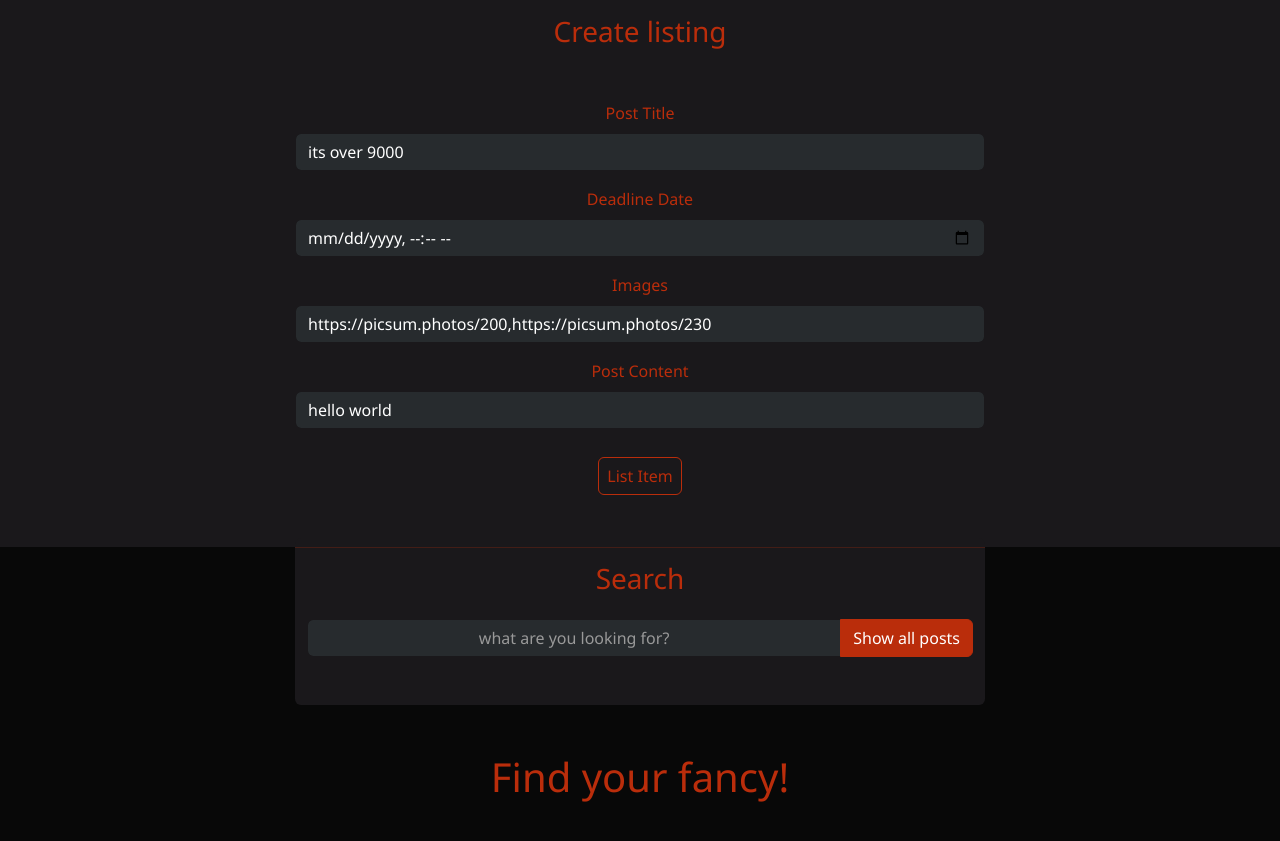
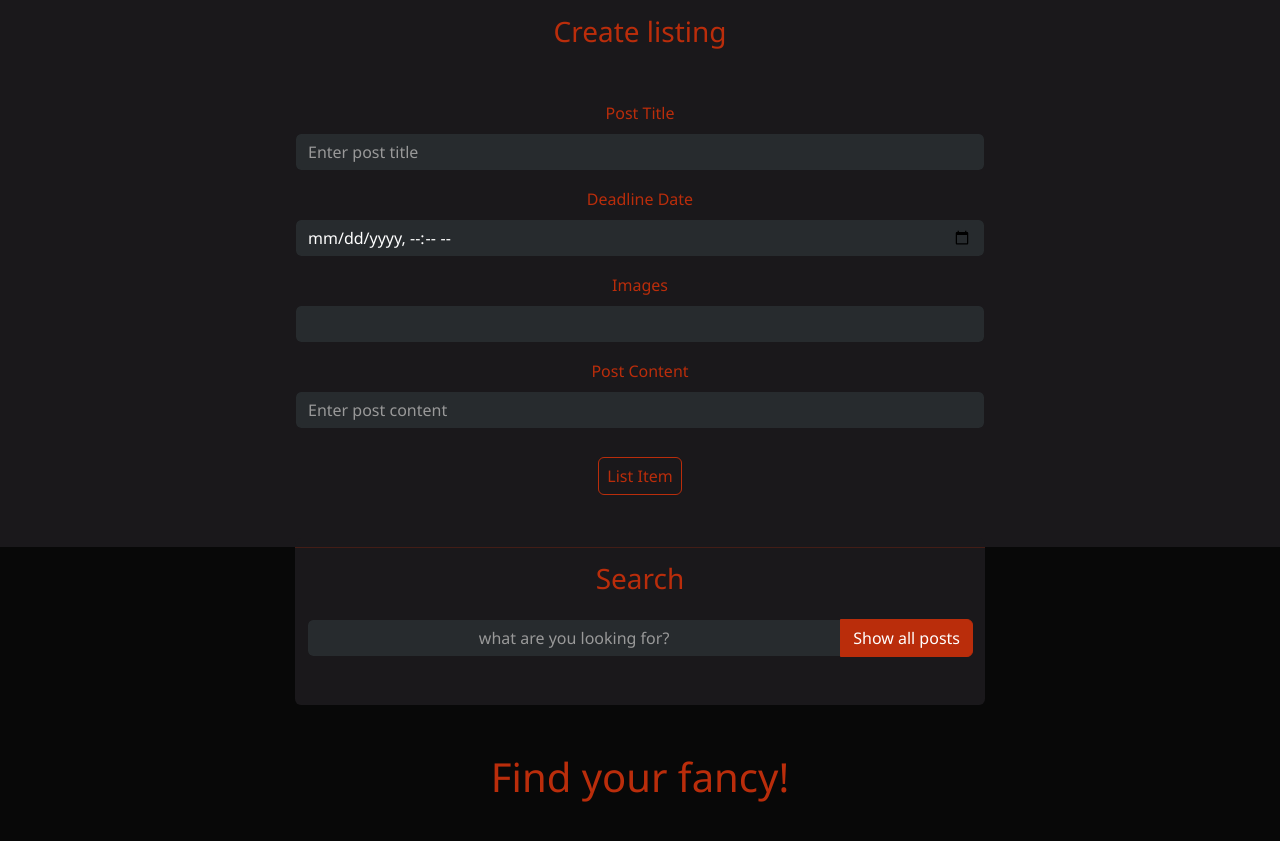
Before and after one commit to skyfalir/randomProject, a website with bundled scripts: page Listings/index.html in a window 1280 px wide. Shown: the part 85-926 px from the top of the page. Built offline with nearby package versions, Linux system fonts and the light colour scheme; no server answers; a web font is replaced by a local one.

Commit message:
Removed test values for post creation form

```diff
--- a/Listings/index.html
+++ b/Listings/index.html
@@ -67,9 +67,8 @@
 										class="form-control"
 										id="postTitle"
 										placeholder="Enter post title"
-										value="its over 9000"
 										required
-										maxlength="140"
+										maxlength="120"
 									/>
 								</div>
 								<div class="mb-3">
@@ -91,7 +90,6 @@
 										name="media"
 										class="form-control"
 										id="images"
-										value="https://picsum.photos/200,https://picsum.photos/230"
 										multiple
 									/>
 								</div>
@@ -104,8 +102,8 @@
 										name="description"
 										id="postContent"
 										rows="3"
-										value="hello world"
 										placeholder="Enter post content"
+										max="500"
 									/>
 								</div>
 								<div
```
